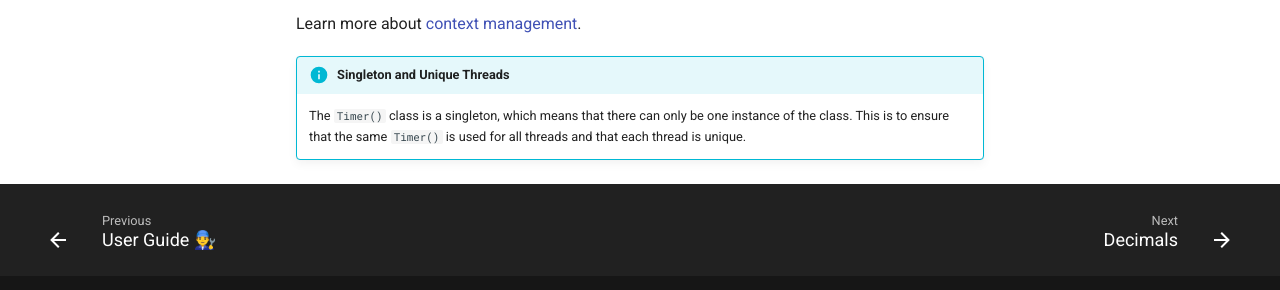
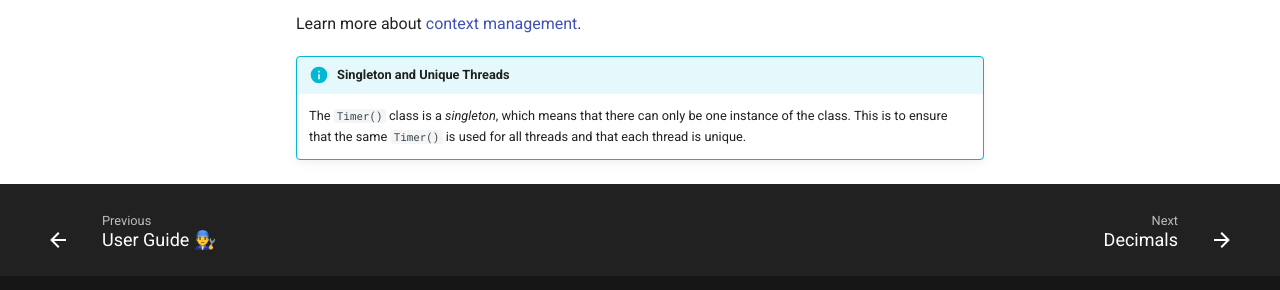
Before and after one commit to jakob-bagterp/timer-for-python, an MkDocs documentation site: the page built from docs/user-guide/multiple-threads.md, in a window 1280 px wide and 900 px high, scrolled down 798 px. Shown: the part 559-849 px from the top of the window. Built offline with MkDocs 1.6.1 and Material for MkDocs 9.7.7, drawn with Linux system fonts in a browser that asks for light colours; comment, search, counter and statistics services are not loaded; the version menu is left out.

```diff
--- a/docs/user-guide/multiple-threads.md
+++ b/docs/user-guide/multiple-threads.md
@@ -54,4 +54,4 @@ with Timer(thread="A")
 Learn more about [context management](context-manager.md).
 
 !!! info "Singleton and Unique Threads"
-    The `Timer()` class is a singleton, which means that there can only be one instance of the class. This is to ensure that the same `Timer()` is used for all threads and that each thread is unique.
+    The `Timer()` class is a _singleton_, which means that there can only be one instance of the class. This is to ensure that the same `Timer()` is used for all threads and that each thread is unique.
```
Also changed, not shown: docs/user-guide/context-manager.md (+1 -1 lines).
